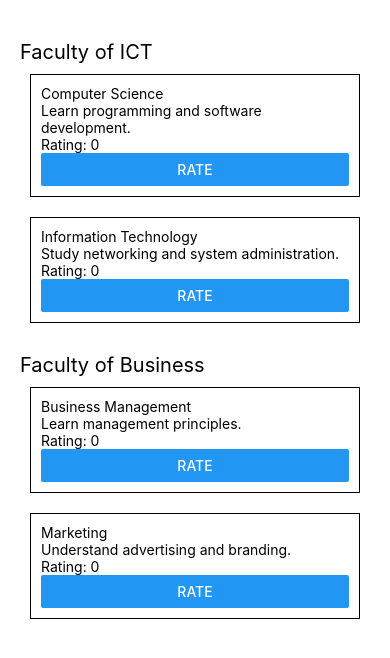
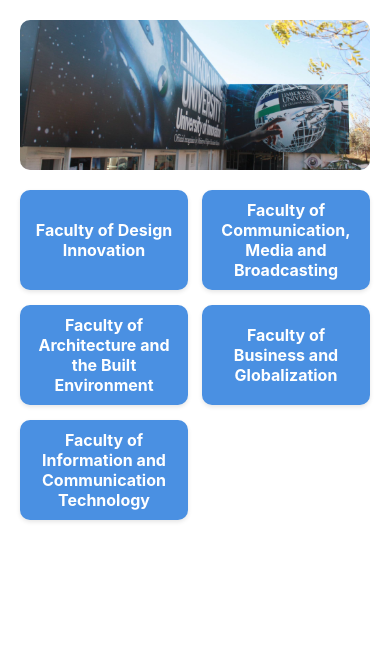
Before and after one commit to Posholi123/limkokwing-prospectus-application, a React Native app in the folder MyApp/: screen / in a window 390 px wide. Shown: the top 658 px of the page. Built offline with nearby package versions, Linux system fonts and the light colour scheme.

Commit message:
mapping faculties from data to fucalty component and courseCard component

```diff
--- a/MyApp/App.js
+++ b/MyApp/App.js
@@ -1,16 +1,25 @@
 import React from 'react';
-import { ScrollView } from 'react-native';
+import { ScrollView, View, Image } from 'react-native';
 import { faculties } from './src/data/faculties';
 import Faculty from './src/components/Faculty';
+import style from './src/styles/style';
 
 export default function App() {
   return (
-    <ScrollView style={{ padding: 20 }}>
+    <ScrollView style={style.container}>
+      {/* Campus Image */}
+      <Image
+        source={require('./assets/campus.jpg')}
+        style={style.campusImage}
+        resizeMode="cover"
+      />
 
-      {faculties.map((faculty) => (
-        <Faculty key={faculty.id} faculty={faculty} />
-      ))}
-
+      {/* Faculty Grid */}
+      <View style={style.facultyGrid}>
+        {faculties.map((faculty) => (
+          <Faculty key={faculty.id} faculty={faculty} />
+        ))}
+      </View>
     </ScrollView>
   );
 }
--- a/MyApp/src/components/CourseCard.js
+++ b/MyApp/src/components/CourseCard.js
@@ -1,8 +1,8 @@
 import React, { useState } from 'react';
 import { View, Text, Button } from 'react-native';
+import style from '../styles/style';
 
 export default function CourseCard({ course }) {
-
   const [rating, setRating] = useState(0);
 
   const handleRate = () => {
@@ -12,10 +12,10 @@
   };
 
   return (
-    <View style={{ margin: 10, padding: 10, borderWidth: 1 }}>
-      <Text>{course.name}</Text>
-      <Text>{course.description}</Text>
-      <Text>Rating: {rating}</Text>
+    <View style={style.courseCard}>
+      <Text style={style.courseName}>{course.name}</Text>
+      <Text style={style.courseDescription}>{course.description}</Text>
+      <Text style={style.ratingText}>Rating: {rating}</Text>
       <Button title="Rate" onPress={handleRate} />
     </View>
   );
--- a/MyApp/src/components/Faculty.js
+++ b/MyApp/src/components/Faculty.js
@@ -1,17 +1,29 @@
-import React from 'react';
-import { View, Text } from 'react-native';
+import React, { useState } from 'react';
+import { View, Text, TouchableOpacity } from 'react-native';
 import CourseCard from './CourseCard';
+import style from '../styles/style';
 
 export default function Faculty({ faculty }) {
+  const [showCourses, setShowCourses] = useState(false);
 
   return (
-    <View style={{ marginTop: 20 }}>
-      <Text style={{ fontSize: 20 }}>{faculty.name}</Text>
+    <View style={style.facultyContainer}>
+      <TouchableOpacity
+        onPress={() => setShowCourses(!showCourses)}
+        style={style.facultyButton}
+      >
+        <Text style={style.facultyButtonText}>
+          {faculty.name}
+        </Text>
+      </TouchableOpacity>
 
-      {faculty.courses.map((course) => (
-        <CourseCard key={course.id} course={course} />
-      ))}
-
+      {showCourses && (
+        <View style={style.coursesContainer}>
+          {faculty.courses.map((course) => (
+            <CourseCard key={course.id} course={course} />
+          ))}
+        </View>
+      )}
     </View>
   );
 }
--- a/MyApp/src/data/faculties.js
+++ b/MyApp/src/data/faculties.js
@@ -1,33 +1,156 @@
 export const faculties = [
   {
     id: 1,
-    name: "Faculty of ICT",
+    name: "Faculty of Design Innovation",
     courses: [
       {
         id: 1,
-        name: "Computer Science",
-        description: "Learn programming and software development."
+        name: "Diploma in Creative Advertising",
+        description: "Learn creative advertising strategies and visual communication."
       },
       {
         id: 2,
-        name: "Information Technology",
-        description: "Study networking and system administration."
+        name: "Diploma in Graphic Design",
+        description: "Master digital and print design principles."
+      },
+      {
+        id: 3,
+        name: "Diploma in Fashion and Apparel Design",
+        description: "Study fashion design, textiles, and garment construction."
+      },
+      {
+        id: 4,
+        name: "Diploma in Interior Design",
+        description: "Learn spatial planning and interior aesthetics."
+      },
+      {
+        id: 5,
+        name: "Diploma in Multimedia Design",
+        description: "Explore digital media, animation, and interactive design."
       }
     ]
   },
   {
     id: 2,
-    name: "Faculty of Business",
+    name: "Faculty of Communication, Media and Broadcasting",
     courses: [
       {
         id: 1,
-        name: "Business Management",
-        description: "Learn management principles."
+        name: "Degree in Professional Communication",
+        description: "Master professional communication strategies."
       },
       {
         id: 2,
-        name: "Marketing",
-        description: "Understand advertising and branding."
+        name: "Degree in Broadcasting & Journalism",
+        description: "Learn broadcast journalism and media production."
+      },
+      {
+        id: 3,
+        name: "Diploma in Television and Film Production",
+        description: "Study filmmaking, directing, and production techniques."
+      },
+      {
+        id: 4,
+        name: "Diploma in Broadcasting (Radio and TV)",
+        description: "Learn radio and television broadcasting skills."
+      },
+      {
+        id: 5,
+        name: "Diploma in Public Relations",
+        description: "Master PR strategies and corporate communications."
+      }
+    ]
+  },
+  {
+    id: 3,
+    name: "Faculty of Architecture and the Built Environment",
+    courses: [
+      {
+        id: 1,
+        name: "Diploma in Architectural Technology",
+        description: "Study architectural design and construction technology."
+      },
+      {
+        id: 2,
+        name: "Bachelor of Architecture",
+        description: "Comprehensive architecture design and theory."
+      },
+      {
+        id: 3,
+        name: "Diploma in Quantity Surveying",
+        description: "Learn construction cost management and estimation."
+      },
+      {
+        id: 4,
+        name: "Diploma in Urban Planning",
+        description: "Study city planning and sustainable development."
+      },
+      {
+        id: 5,
+        name: "Diploma in Construction Management",
+        description: "Master construction project management."
+      }
+    ]
+  },
+  {
+    id: 4,
+    name: "Faculty of Business and Globalization",
+    courses: [
+      {
+        id: 1,
+        name: "Degree in International Business",
+        description: "Study global business strategies and trade."
+      },
+      {
+        id: 2,
+        name: "Degree in Entrepreneurship",
+        description: "Learn startup creation and business innovation."
+      },
+      {
+        id: 3,
+        name: "Degree in Human Resource Management",
+        description: "Master HR strategies and talent management."
+      },
+      {
+        id: 4,
+        name: "Diploma in Business Management",
+        description: "Learn core business management principles."
+      },
+      {
+        id: 5,
+        name: "Diploma in Marketing",
+        description: "Understand advertising and branding strategies."
+      }
+    ]
+  },
+  {
+    id: 5,
+    name: "Faculty of Information and Communication Technology",
+    courses: [
+      {
+        id: 1,
+        name: "Degree in Software Engineering with Multimedia",
+        description: "Learn software development with multimedia integration."
+      },
+      {
+        id: 2,
+        name: "Degree in Business Information Technology",
+        description: "Study IT solutions for business environments."
+      },
+      {
+        id: 3,
+        name: "Degree in Information Technology",
+        description: "Comprehensive IT and computing studies."
+      },
+      {
+        id: 4,
+        name: "Diploma in Multimedia and Software Engineering",
+        description: "Learn software engineering with multimedia focus."
+      },
+      {
+        id: 5,
+        name: "Diploma in Business Information Technology",
+        description: "Study IT applications in business contexts."
       }
     ]
   }
--- /dev/null
+++ b/MyApp/src/styles/style.js
@@ -0,0 +1,70 @@
+import { StyleSheet } from 'react-native';
+
+export default StyleSheet.create({
+  // App.js styles
+  container: {
+    padding: 20,
+  },
+  campusImage: {
+    width: '100%',
+    height: 150,
+    marginBottom: 20,
+    borderRadius: 10,
+  },
+  facultyGrid: {
+    flexDirection: 'row',
+    flexWrap: 'wrap',
+    justifyContent: 'space-between',
+  },
+
+  // Faculty.js styles
+  facultyContainer: {
+    width: '48%',
+    marginBottom: 15,
+  },
+  facultyButton: {
+    backgroundColor: '#4A90E2',
+    height: 100,
+    borderRadius: 10,
+    justifyContent: 'center',
+    alignItems: 'center',
+    padding: 10,
+    shadowColor: '#000',
+    shadowOffset: { width: 0, height: 2 },
+    shadowOpacity: 0.1,
+    shadowRadius: 4,
+    elevation: 3,
+  },
+  facultyButtonText: {
+    color: 'white',
+    fontSize: 16,
+    fontWeight: 'bold',
+    textAlign: 'center',
+  },
+  coursesContainer: {
+    marginTop: 10,
+  },
+
+  // CourseCard.js styles
+  courseCard: {
+    margin: 10,
+    padding: 10,
+    borderWidth: 1,
+    borderColor: '#ccc',
+    borderRadius: 5,
+  },
+  courseName: {
+    fontSize: 16,
+    fontWeight: 'bold',
+    marginBottom: 5,
+  },
+  courseDescription: {
+    fontSize: 14,
+    color: '#666',
+    marginBottom: 5,
+  },
+  ratingText: {
+    fontSize: 14,
+    marginBottom: 5,
+  },
+});
```
Also changed, not shown: MyApp/assets/campus.jpg (added).
